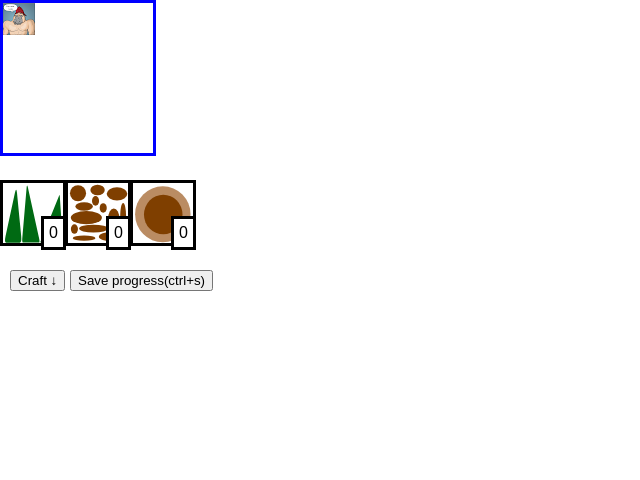
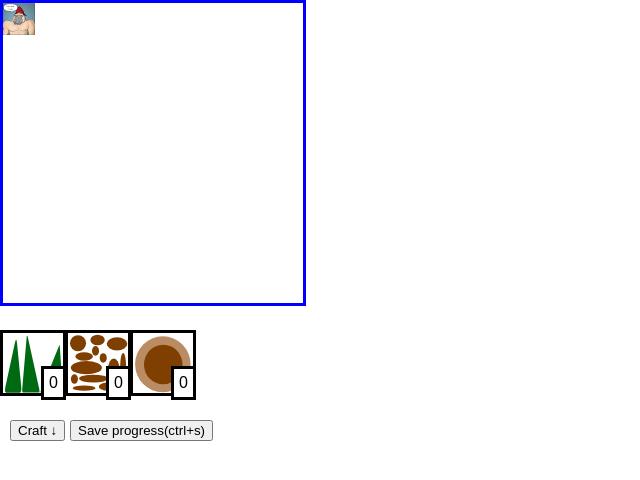
Before and after one commit to shibby360/replit-mining-flask-game, a Flask app: page /world in a window 1280 px wide. Shown: the top 480 px of the page, without its empty margins (0-640 px from the left). Run offline with Flask 3, Linux system fonts and the light colour scheme.

Commit message:
doubled world size

```diff
--- a/static/css/world.css
+++ b/static/css/world.css
@@ -1,5 +1,5 @@
 :root {
-  --size: 150px;
+  --size: 300px;
   --craftopentime: 4s;
   --craftscreensize: 300px;
 }
--- a/static/js/world.js
+++ b/static/js/world.js
@@ -1,4 +1,4 @@
-var size = 150
+var size = 300
 var smallsize = 30
 var gbord = $('#gameboard')
 var gborddom = document.getElementById('gameboard')
```
